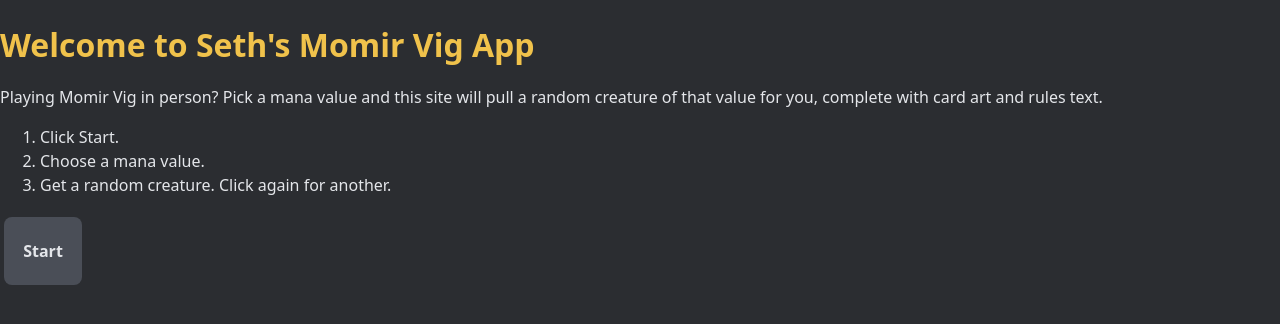
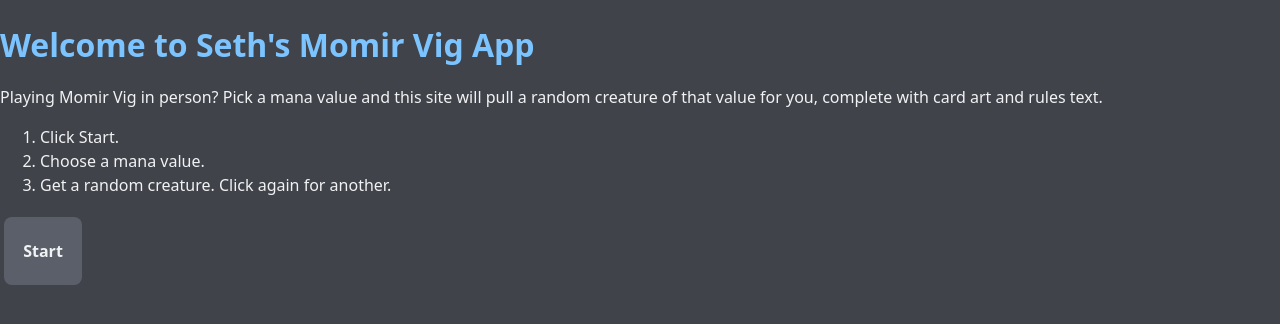
Before and after one commit to sbeyim/Momir-Vig-App, a Flask app: page / in a window 1280 px wide. Shown: the top 324 px of the page. Run offline with Flask 3, Linux system fonts and the light colour scheme.

Commit message:
Modified theme

```diff
--- a/static/style.css
+++ b/static/style.css
@@ -1,11 +1,11 @@
 :root {
-    --bg: #2b2d31;            /* page background: darkish gray*/
-    --surface: #36393f;       /* cards/panels, slightly lighter than the bg*/
-    --text: #e4e6ea;          /* body text: soft off-white, easier on the eyes than pure white */
-    --muted: #a0a4ab;         /* secondary text, footer */
-    --accent: #f0c24b;        /* gold, for titles and highlights */
-    --button: #4a4e57;
-    --button-hover: #5d626d;
+    --bg: #40434a;            /* lighter gray page background */
+    --surface: #4b4f57;       /* panels, a step lighter than the bg */
+    --text: #f1f2f4;          /* body text */
+    --muted: #b8bcc4;         /* secondary text, footer */
+    --accent: #7cc4ff;        /* soft sky blue for titles and highlights */
+    --button: #5a5f69;
+    --button-hover: #6c727e;
 }
 
 
```
